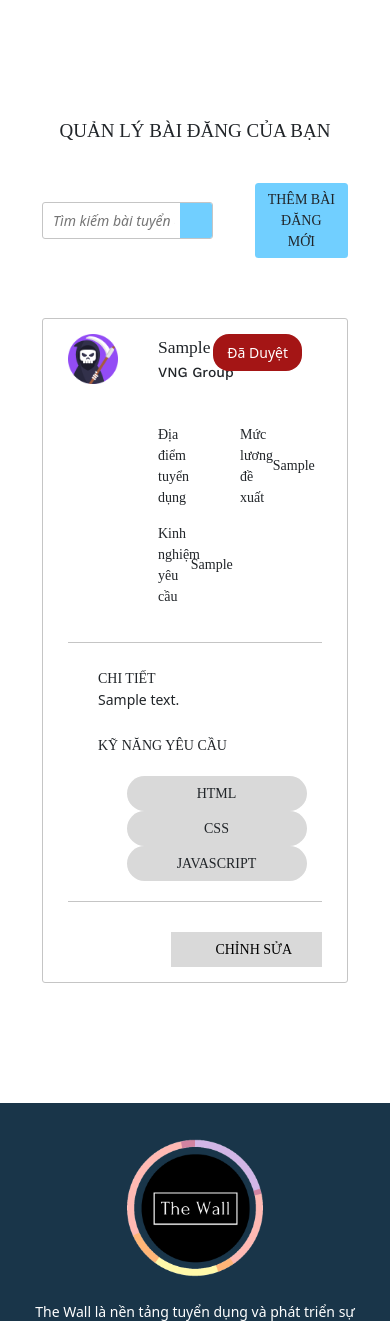
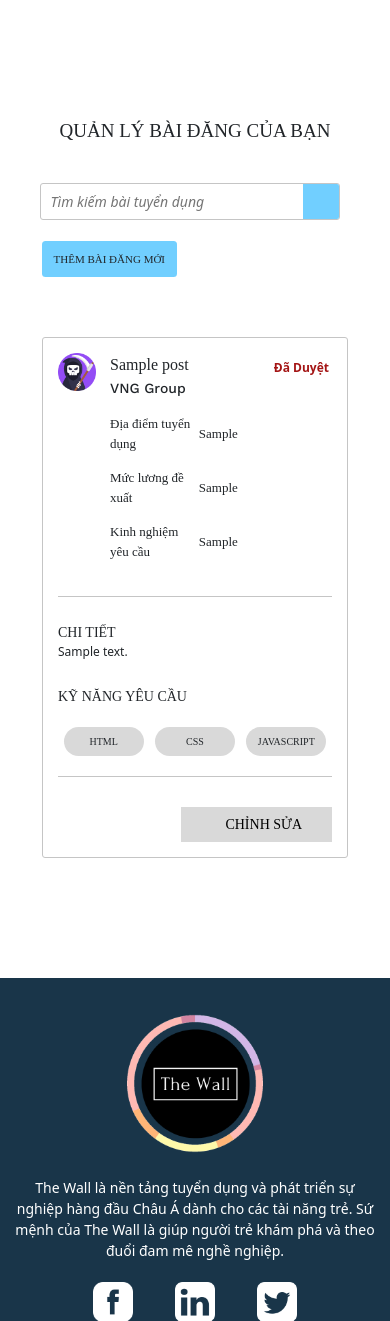
Before and after one commit to minh832000/thewallproject, a Django app: template manage_recruiter/templates/manage-posts.html in a window 390 px wide. Shown: the part 62-1383 px from the top of the page. Run offline with Django 3.2, Linux system fonts and the light colour scheme; the template is opened without the code that fills it: values that come from a table or form of the project are taken from there, others are empty; tables that the repository leaves empty hold one stand-in row (values such as "Sample post"); some libraries are stand-ins or nearby versions; some web fonts are replaced.

Commit message:
responsive page manage-post

```diff
--- a/manage_recruiter/templates/manage-posts.html
+++ b/manage_recruiter/templates/manage-posts.html
@@ -12,8 +12,8 @@
       <div id="main" class="my-120 ">
             <h1 class="text-uppercase font-NotoSans-Bold text-center fs-4">Quản lý bài đăng của bạn</h1>
             <div class="container px-5 mt-40">
-                  <div class="d-flex align-items-center">
-                        <div class="search-box">
+                  <div class="row align-items-center">
+                        <div class="search-box col-12 col-md-6 col-lg-3">
                               <input
                                     type="text"
                                     class="search-input"
@@ -27,7 +27,7 @@
 
                               </button>
                         </div>
-                        <div class="ms-5">
+                        <div class="ms-lg-5 ms-0 button-add col-md-6 col-12 mt-4 mt-md-0 col-lg-3">
                               <a
                                     class="btn bg-btn text-uppercase font-NotoSans-Bold"
                                     type="button"
@@ -41,30 +41,30 @@
             </div>
             <div class="container px-5 mt-40">
                   {% for item in Posts%}
-                  <div class="wrapper my-5 mt-60">
+                  <div class="wrapper my-5 mt-60" id={{item.id}}>
                         <div class="d-flex post-item">
-                              <button class="approve-btn">
+                              <div class="approve-btn">
                                     {% if item.confirm %}
                                     Đã Duyệt
                                     {% else %}
                                     Chưa Duyệt
                                     {% endif %}
-                              </button>
+                              </div>
                               <div class="logo-company">
                                     <img src="{% static 'image/horror.png' %}" alt="Post - Logo Company">
                               </div>
-                              <div class="ms-40">
-                                    <div>
+                              <div class="ms-14 ms-40">
+                                    <div class="title">
                                           <p class="font-NotoSans-Bold fs-5">{{item.name_post}}</p>
                                           <span class="font-WorkSans-Medium">VNG Group</span>
                                     </div>
-                                    <div class="mt-40 post-basic-information">
+                                    <div class="mt-40 mt-14 post-basic-information">
                                           <div class="information-field">
                                                 <div class="label">
                                                       <p class="font-NotoSans-Bold">Địa điểm tuyển dụng</p>
                                                 </div>
                                                 <div class="value">
-                                                      <p class="font-WorkSans-Regular">{{item.position}}</p>
+                                                      <p class="font-WorkSans-Regular">{{item.location}}</p>
                                                 </div>
                                           </div>
                                           <div class="information-field">
@@ -94,7 +94,7 @@
                                     <!-- Heading Field -->
                                     <p class="text-uppercase font-NotoSans-Bold fs-6">Chi tiết</p>
                                     <!-- Content Field -->
-                                    <div class="post-content">
+                                    <div class="post-content" id="content-{{item.id}}">
                                           {{item.content_post}}
                                     </div>
 
--- a/static/css/manage-post.css
+++ b/static/css/manage-post.css
@@ -109,7 +109,8 @@
 
 #main .list-required-skills li {
       background-color: #d9d9d9;
-      width: 180px;
+      min-width: 180px;
+      padding: 4px 11px;
       text-align: center;
       padding-top: 7px;
       padding-bottom: 7px;
@@ -139,13 +140,82 @@
 .approve-btn{
       position: absolute;
       right: 20px;
-      border:0;
-      padding: 8px 14px;
-      background: #a41515;
-      color: #fff;
+      border:#a41515 1px solid;
+      padding: 4px 8px;
+      color: #a41515;
       font-size: 14px;
+      font-weight: 600;
       border-radius: 16px;
 }
 .mt-60{
       margin-top: 60px !important;
 }
+.button-add a{
+
+      line-height: 21px;
+}
+@media (max-width: 768px){
+      .ms-14{
+            margin-left: 14px !important;
+      }
+      .title{
+            width: 70%
+      }
+      .title p{
+            font-size: 16px !important;
+      }
+      .approve-btn {
+            right: -9px;
+            padding: 6px 12px;
+            font-size: 12px;
+      }
+      #main .list-required-skills{
+            padding:0
+      }
+      #main .list-required-skills li {
+            min-width: 100px;
+      }
+      .post-content{
+            font-size:12px;
+      }
+      .button-add a{
+            font-size: 11px !important;
+            line-height: 24px;
+      }
+      .button-add{
+      }
+      .search-box{
+            --bs-gutter-x: 0;
+            margin-left: 8px;
+
+      }
+}
+@media (max-width: 567px){
+      #main .post-basic-information .information-field {
+            width: 100%;
+      }
+      #main .post-basic-information .information-field {
+            font-size: 13px;
+      }
+      .mt-14{
+            margin-top: 14px !important;
+      }
+      #main .post-details {
+            padding:0;
+      }
+      #main .list-required-skills li{
+            font-size: 10px;
+            min-width: 80px;
+      }
+      .approve-btn{
+
+            border:0;
+      }
+      #main .logo-company img {
+            width: 38px;
+            height: 38px;
+      }
+      #main .wrapper {
+            padding: 15px 15px;
+      }
+}
--- a/static/javascript/manage-post.js
+++ b/static/javascript/manage-post.js
@@ -1,5 +1,4 @@
-// jQuery(document).ready(function($){
-    var content= $('.post-content').text()
-    $('.post-content').empty()
-    $('.post-content').append(content)
-// })
+$.each( $('.post-content'), function( i, l ){
+    var content=l.innerText
+    l.innerHTML=content
+  });
```
Also changed, not shown: profiles/migrations/0001_initial.py, profiles/migrations/0004_auto_20211118_2242.py (deleted), profiles/migrations/0005_profile_is_updated_summary.py (deleted).
